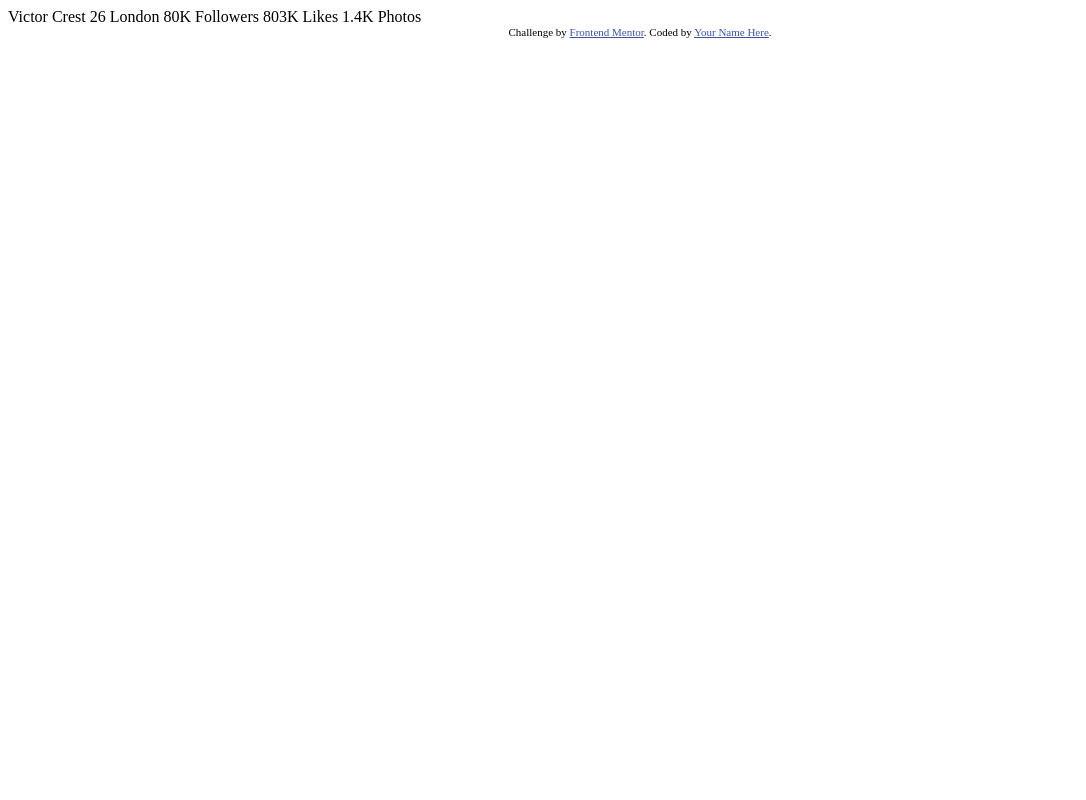
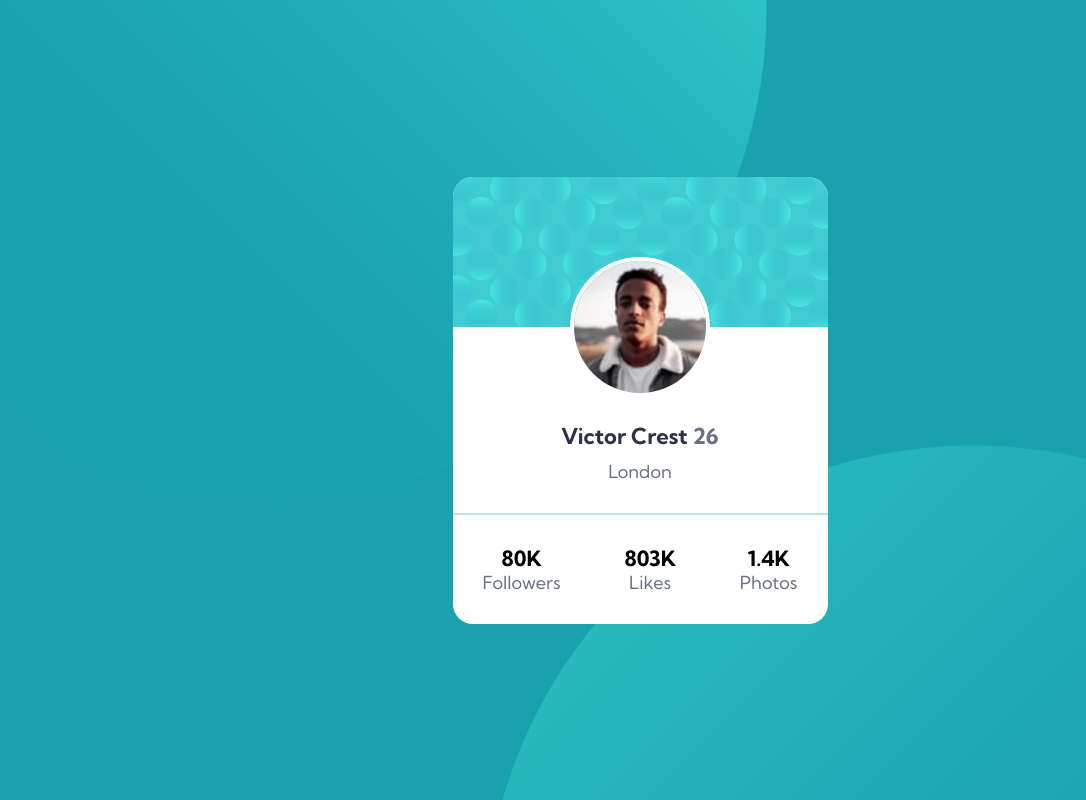
Before and after one commit to robeurve/profile-card-component, a plain HTML site: page index.html in a window 1280 px wide. Shown: the whole page, without its empty margins (0-1086 px from the left). Drawn offline with Linux system fonts and the light colour scheme.

Commit message:
diseno finalizado

```diff
--- /dev/null
+++ b/css/style.css
@@ -0,0 +1,119 @@
+:root {
+  --dark-cyan: hsl(185, 75%, 39%);
+  --dark-blue: hsl(229, 23%, 23%);
+  --grayish-blue: hsl(227, 10%, 46%);
+  --dark-gray: hsl(0, 0%, 59%);
+  --font: "Kumbh Sans", sans-serif;
+}
+
+html {
+  box-sizing: border-box;
+  font-size: 62.5%;
+}
+
+*,
+*:before,
+*:after {
+  box-sizing: inherit;
+}
+
+* {
+  margin: 0;
+  padding: 0;
+}
+
+body {
+  font-family: var(--font);
+  font-size: 1.8rem;
+  background-color: var(--dark-cyan);
+  background-image: url("../images/bg-pattern-top.svg"),
+    url("../images/bg-pattern-bottom.svg");
+  background-position: 120% 250%, -15% -150%;
+  background-repeat: no-repeat;
+  min-height: 100vh;
+  display: flex;
+  align-items: center;
+  justify-content: center;
+}
+
+h1 {
+  font-size: 2.2rem;
+  color: var(--dark-blue);
+  margin-bottom: 1rem;
+}
+
+h1 span {
+  color: var(--grayish-blue);
+}
+
+img {
+  width: 100%;
+  height: 15rem;
+  object-fit: cover;
+}
+
+hr {
+  margin-top: 3rem;
+  border: 1px solid rgba(25, 162, 174, 0.3);
+}
+
+.container {
+  padding: 0 3rem;
+}
+
+.card {
+  background-color: #fff;
+  border-radius: 2rem;
+  overflow: hidden;
+  position: relative;
+  text-align: center;
+}
+
+.avatar {
+  position: absolute;
+  max-width: 14rem;
+  height: auto;
+  top: 80px;
+  left: 0;
+  right: 0;
+  margin: 0 auto;
+  border-radius: 50%;
+  border: 4px solid #fff;
+}
+
+.card-content {
+  margin-top: 9rem;
+}
+
+.card-footer {
+  padding: 3rem 3rem;
+}
+
+.stats {
+  display: flex;
+  justify-content: space-between;
+}
+
+.grayish-blue {
+  color: var(--grayish-blue);
+}
+
+.attribution {
+  font-size: 11px;
+  text-align: center;
+}
+.attribution a {
+  color: hsl(228, 45%, 44%);
+}
+
+@media screen and (min-width: 768px) {
+  body {
+    background-position: 230% 250%, -135% -150%;
+  }
+}
+
+@media screen and (min-width: 1000px) {
+  body {
+    background-position: -70% 270%, 160% -250%;
+  }
+}
--- a/index.html
+++ b/index.html
@@ -1,35 +1,67 @@
 <!DOCTYPE html>
-<html lang="en">
+<html lang="es">
   <head>
-  <meta charset="UTF-8">
-  <meta name="viewport" content="width=device-width, initial-scale=1.0"> <!-- displays site properly based on user's device -->
+    <meta charset="UTF-8" />
+    <meta name="viewport" content="width=device-width, initial-scale=1.0" />
+    <!-- displays site properly based on user's device -->
 
-  <link rel="icon" type="image/png" sizes="32x32" href="./images/favicon-32x32.png">
+    <link
+      rel="icon"
+      type="image/png"
+      sizes="32x32"
+      href="./images/favicon-32x32.png"
+    />
 
+    <link rel="preconnect" href="https://fonts.googleapis.com" />
+    <link rel="preconnect" href="https://fonts.gstatic.com" crossorigin />
+    <link
+      href="https://fonts.googleapis.com/css2?family=Kumbh+Sans:wght@400;700&display=swap"
+      rel="stylesheet"
+    />
     <title>Frontend Mentor | Profile card component</title>
 
-  <!-- Feel free to remove these styles or customise in your own stylesheet 👍 -->
-  <style>
-    .attribution { font-size: 11px; text-align: center; }
-    .attribution a { color: hsl(228, 45%, 44%); }
-  </style>
+    <link rel="stylesheet" href="./css/style.css" />
   </head>
   <body>
-  Victor Crest
-  26
-  London
+    <main class="container">
+      <div class="card">
+        <header class="card-header">
+          <img src="./images/bg-pattern-card.svg" alt="" />
+        </header>
 
-  80K
-  Followers
+        <div class="card-content">
+          <h1>Victor Crest <span>26</span></h1>
+          <p class="grayish-blue">London</p>
+        </div>
 
-  803K
-  Likes
+        <hr />
 
-  1.4K
-  Photos
-  <div class="attribution">
-    Challenge by <a href="https://www.frontendmentor.io?ref=challenge" target="_blank">Frontend Mentor</a>.
-    Coded by <a href="#">Your Name Here</a>.
+        <footer class="card-footer">
+          <div class="stats">
+            <div>
+              <h3>80K</h3>
+              <p class="grayish-blue">Followers</p>
             </div>
+            <div>
+              <h3>803K</h3>
+              <p class="grayish-blue">Likes</p>
+            </div>
+            <div>
+              <h3>1.4K</h3>
+              <p class="grayish-blue">Photos</p>
+            </div>
+          </div>
+        </footer>
+
+        <img class="avatar" src="./images/image-victor.jpg" alt="" />
+      </div>
+    </main>
+
+    <!-- <div class="attribution">
+      Challenge by
+      <a href="https://www.frontendmentor.io?ref=challenge" target="_blank"
+        >Frontend Mentor</a
+      >. Coded by <a href="#">Your Name Here</a>.
+    </div> -->
   </body>
 </html>
```
Lines whose indentation alone changed are shown as unchanged.
